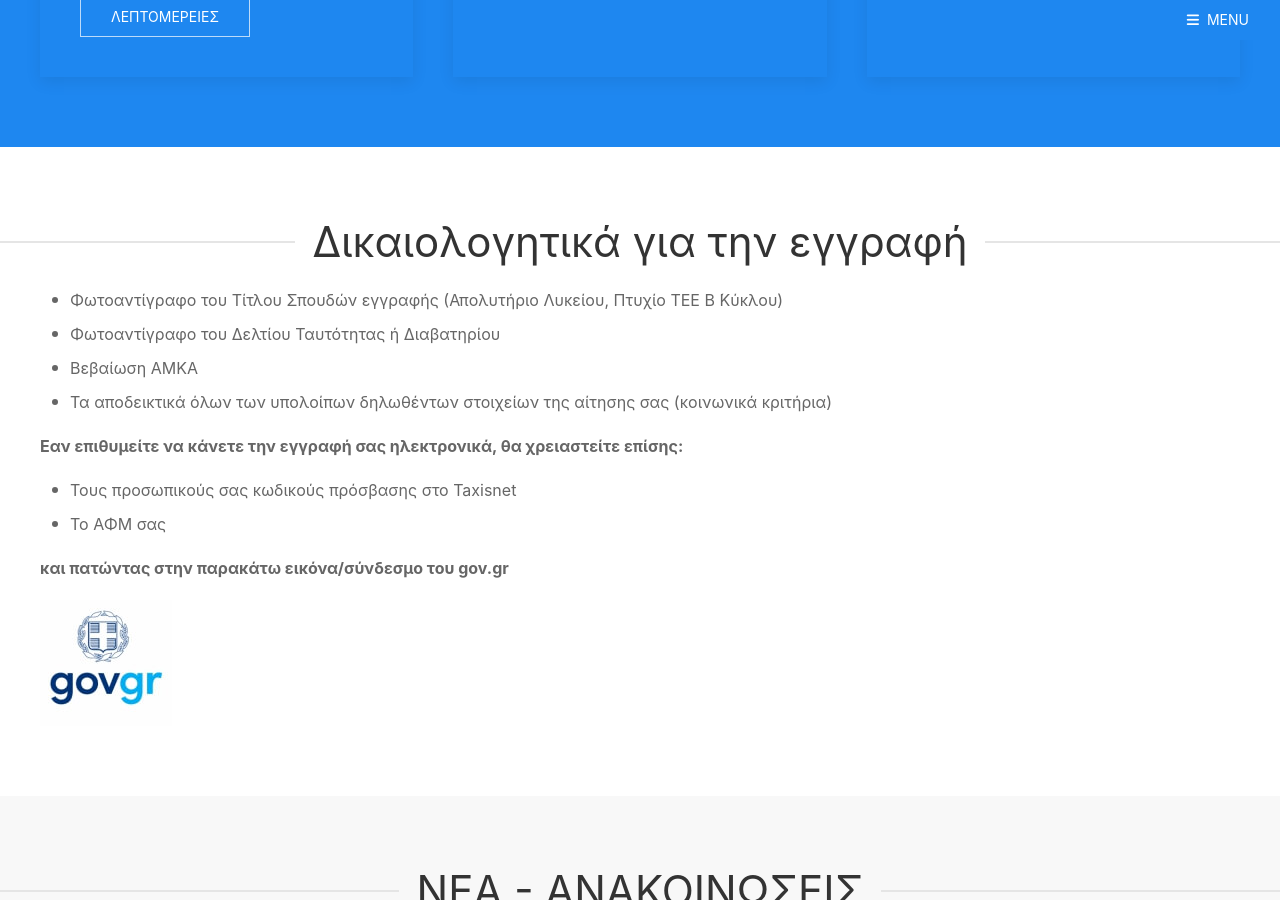
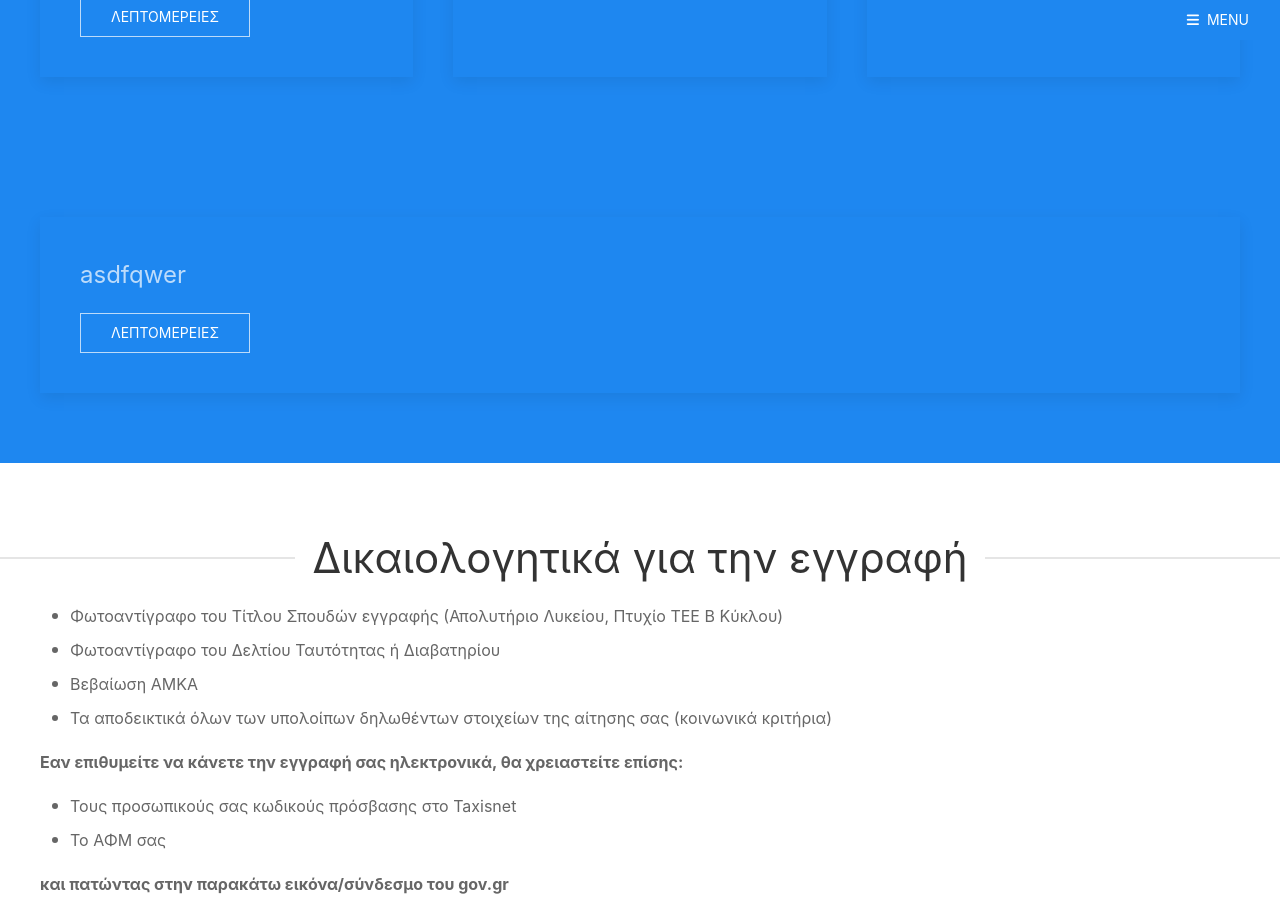
Before and after one commit to F20F20/jekyll-uikit-iek-dypa-komotinis, a Jekyll site: the page built from index.md, in a window 1280 px wide and 900 px high, scrolled down 2366 px. Built offline with Jekyll 4.4.1, drawn with Linux system fonts in a browser that asks for light colours; nearby versions of some CDN libraries.

Commit message:
Update eidikotites.html

```diff
--- a/_includes/eidikotites.html
+++ b/_includes/eidikotites.html
@@ -75,10 +75,15 @@
 </div>
 
 
+<div class="uk-section uk-section-primary uk-preserve-color">
+    <div class="uk-container">
+ <div class="uk-card uk-card-primary uk-card-body">
+				<p class="uk-text-large"> asdfqwer </p>
+                    <a class="uk-button uk-button-default" href="#modal-sections6" uk-toggle>Λεπτομερειες</a>
+                </div>
 
-
-
-
+    </div>
+</div>
 
 
 
```
